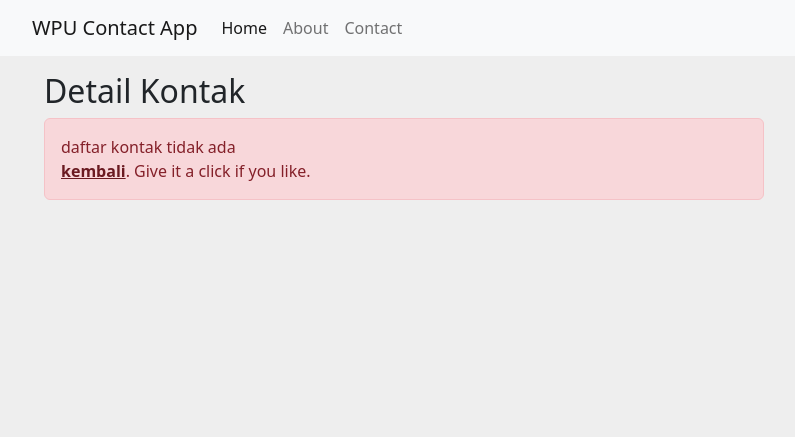
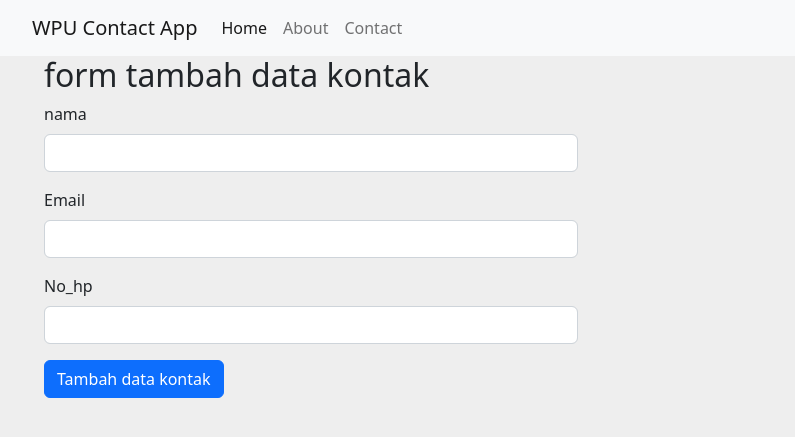
Before and after one commit to RoninXYZ/Nodde1, a Node server app: page /kontak/add in a window 1280 px wide. Shown: the top 437 px of the page, without its empty margins (50-845 px from the left). Run offline with Node 20, Linux system fonts and the light colour scheme; some libraries are stand-ins or nearby versions.

```diff
--- a/app.js
+++ b/app.js
@@ -1,11 +1,11 @@
 const express = require('express')
 const app = express()
 const port = 3000
-const {loadkontak , findkontak}=require('./utils/contacts')
+const {loadkontak , findkontak ,addKontak}=require('./utils/contacts')
 const  expressLayouts = require('express-ejs-layouts');
 app.set('view engine' ,'ejs');
 app.use(expressLayouts)
-
+app.use(express.urlencoded());
 
 app.use(express.static('public'));
 
@@ -54,6 +54,25 @@ app.get('/kontak', (req, res) => {
     contacts:contacts,
 })
 })
+//halaman form
+app.get('/kontak/add' ,(req,res)=>{
+    res.render('add-kontak' , {
+        title:"form tambah data kontak",
+        layout:'layout/main_layout',
+
+    })
+})
+//proses data kontak
+
+app.post('/kontak' , (req,res)=>{
+
+   addKontak(req.body);
+   res.redirect('/kontak')
+})
+
+
+
+//halaman detail kontak
 app.get('/kontak/:nama', (req, res) => {
 
     const contact = findkontak(req.params.nama);
--- a/data/contacts.json
+++ b/data/contacts.json
@@ -1,2 +1 @@
-[
-]
+[{"nama":"sandika","email":"antosan1234567@gmail.com","nohp":"08543"}]
--- a/package.json
+++ b/package.json
@@ -3,6 +3,7 @@
     "ejs": "^3.1.6",
     "express": "^4.18.1",
     "express-ejs-layouts": "^2.5.1",
+    "express-validator": "^6.14.2",
     "morgan": "^1.10.0"
   }
 }
--- a/utils/contacts.js
+++ b/utils/contacts.js
@@ -29,4 +29,15 @@ const loadkontak = () => {
   return contact1;
 }
 
-module.exports ={loadkontak , findkontak}
+const saveKontak =(contacts)=>{
+  fs.writeFileSync('data/contacts.json', JSON.stringify(contacts))
+}
+
+const addKontak = (contact)=>{
+
+  const contacts = loadkontak();
+  contacts.push(contact);
+  saveKontak(contacts);
+}
+
+module.exports ={loadkontak , findkontak , addKontak}
--- /dev/null
+++ b/views/add-kontak.ejs
@@ -0,0 +1,22 @@
+<div class="container" mt-3>
+    <div class="row">
+        <div class="col-md-6">
+            <h2>form tambah data kontak</h2>
+            <form method="post" action="/kontak">
+                <div class="mb-3">
+                  <label for="nama" class="form-label">nama</label>
+                  <input type="text" class="form-control" id="nama" name="nama" required>
+                </div>
+                <div class="mb-3">
+                    <label for="email" class="form-label">Email</label>
+                    <input type="email" class="form-control" id="email" name="email" required>
+                  </div>
+                  <div class="mb-3">
+                    <label for="hohp" class="form-label">No_hp</label>
+                    <input type="text" class="form-control" id="nohp" name="nohp" required>
+                  </div>
+                <button type="submit" class="btn btn-primary">Tambah data kontak</button>
+              </form>
+        </div>
+    </div>
+</div>
--- a/views/contac.ejs
+++ b/views/contac.ejs
@@ -2,6 +2,7 @@
     <div class="row">
         <div class="col-md-8">
             <h2>Daftar kontak</h2>
+            <a href="/kontak/add" class="btn btn-primary mb-2">Tambah Data Kontak</a>
             <table class="table">
                 <thead>
                   <tr>
```
Also changed, not shown: 1 other file.
